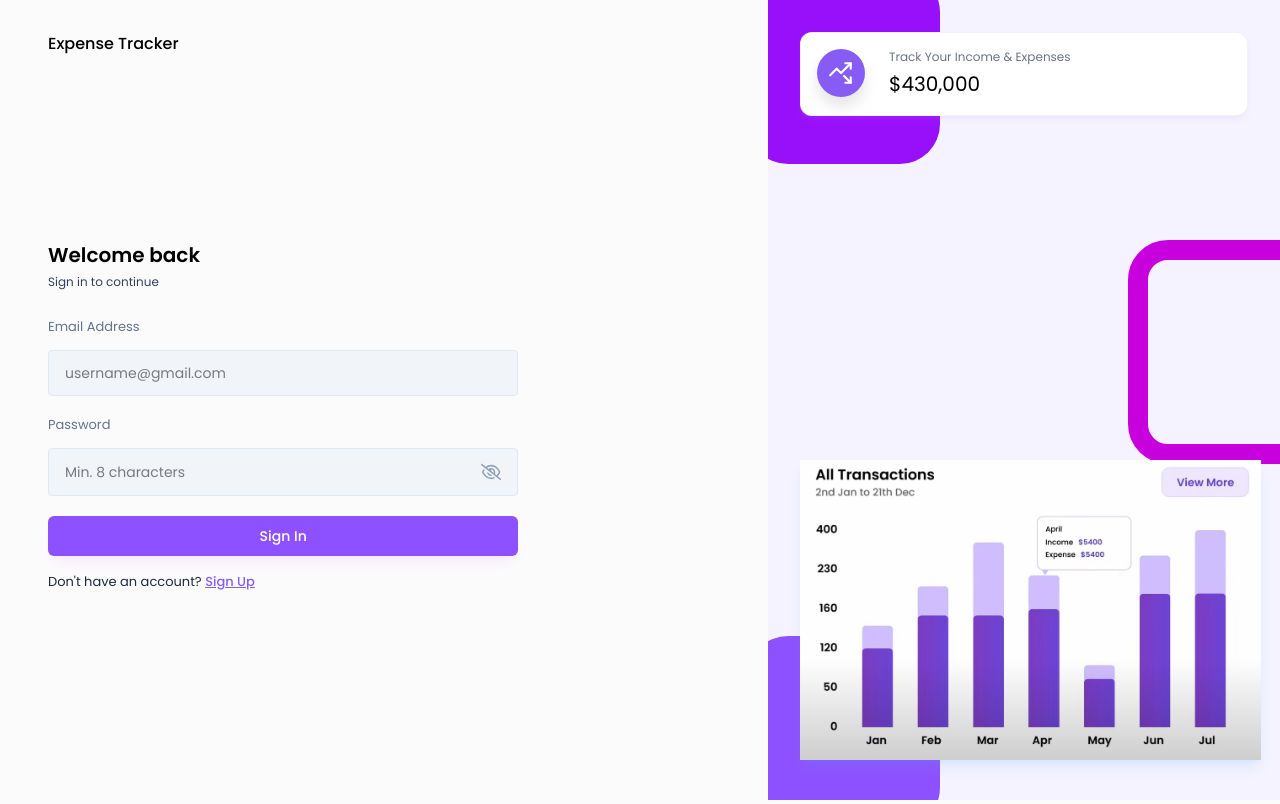
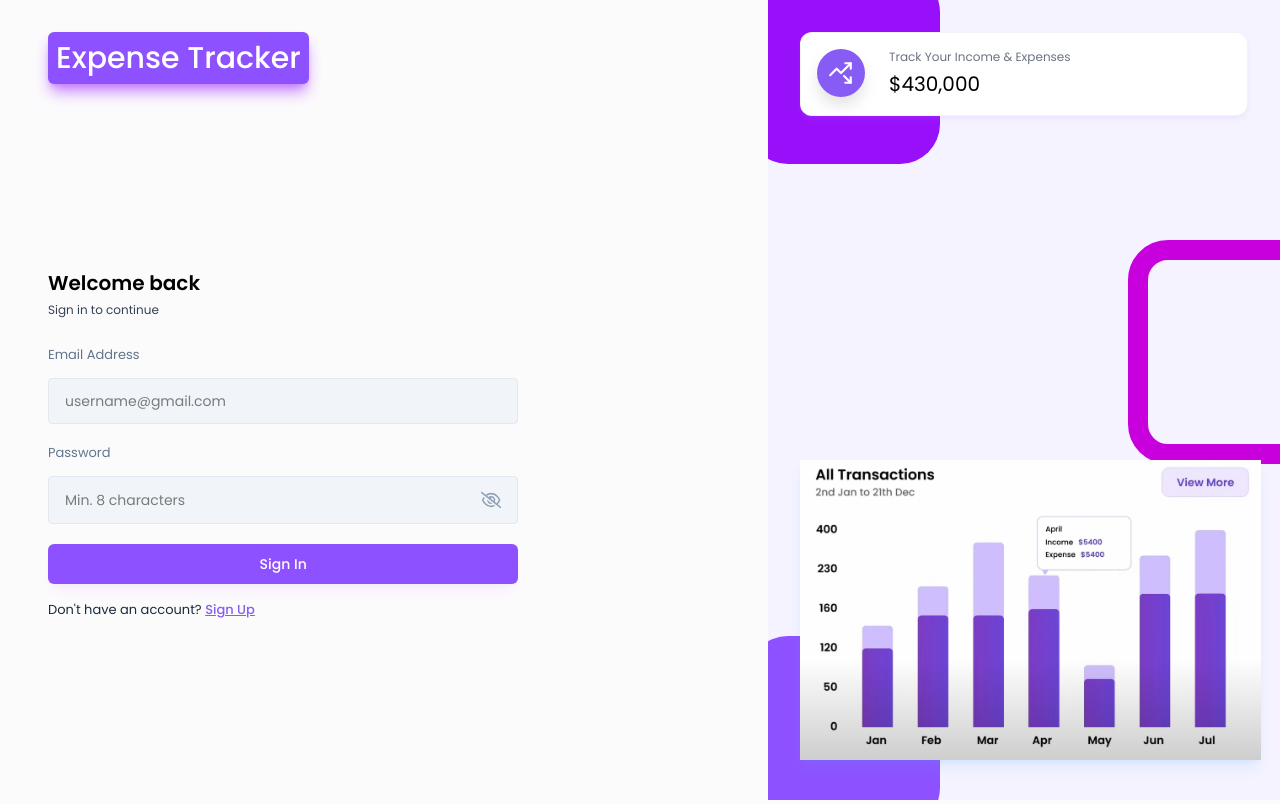
Before and after one commit to SANA-FARHEEN-MOHAMMAD/Expense-Tracker, a React (Vite) app in the folder frontend/expense-tracker/: page /login in a window 1280 px wide. Built offline with nearby package versions, Linux system fonts and the light colour scheme; no server answers.

Commit message:
Update AuthLayout.jsx

```diff
--- a/frontend/expense-tracker/src/components/layouts/AuthLayout.jsx
+++ b/frontend/expense-tracker/src/components/layouts/AuthLayout.jsx
@@ -5,7 +5,7 @@ import { LuTrendingUpDown } from "react-icons/lu";
 const AuthLayout = ({children}) => {
   return <div className="flex">
     <div className="w-screen h-screen md:w-[60vw] px-12 pt-8 pb-12">
-        <h1 className="text-xxl font-medium text-black">Expense Tracker</h1>
+        <h1 className="text-3xl bg-violet-500 shadow-lg shadow-purple-400 p-2 inline-block rounded-md font-medium text-white">Expense Tracker</h1>
         {children}
       </div>
 
```
